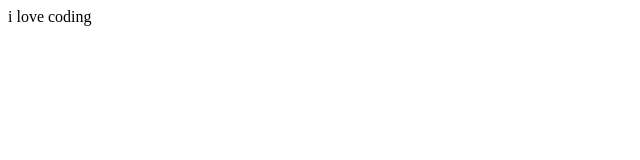
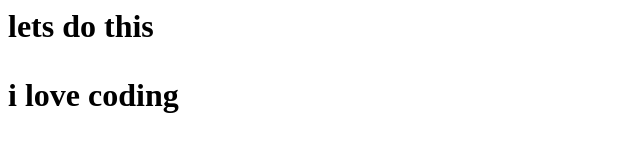
Before and after one commit to Krishna2592/demobase, a plain HTML site: page index.html in a window 1280 px wide. Shown: the whole page, without its empty margins (0-640 px from the left). Drawn offline with Linux system fonts and the light colour scheme.

Commit message:
added h1

```diff
--- a/index.html
+++ b/index.html
@@ -1,4 +1,5 @@
 <html>
 <title>this is my website demo</title>
+<h1>lets do this<h1>
 <p> i love coding </p>
 </html>
```
